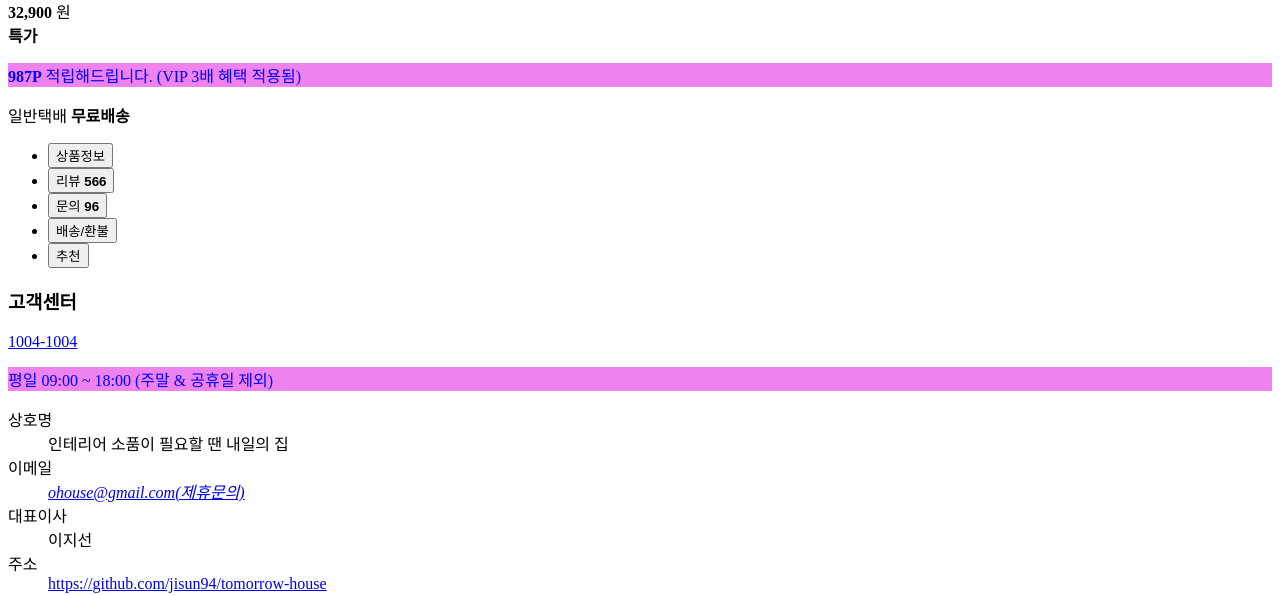
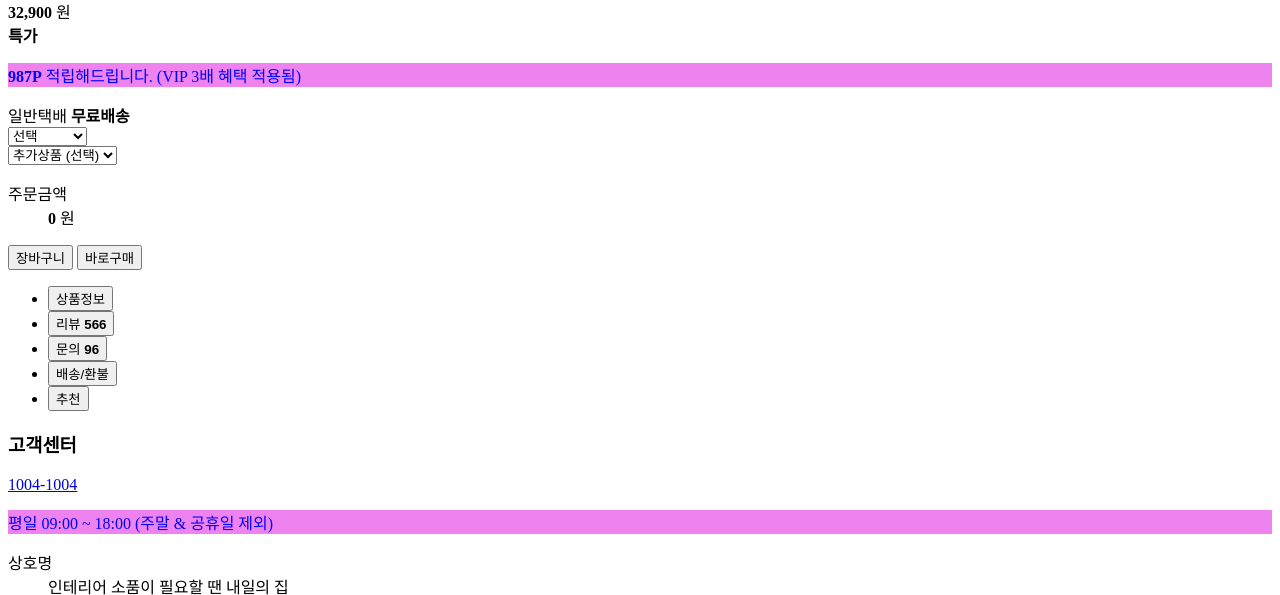
Before and after one commit to jisun94/tomorrow-house, a website: page index.html in a window 1280 px wide. Shown: the part 7143-7738 px from the top of the page. Drawn offline with nearby package versions, Linux system fonts and the light colour scheme.

Commit message:
🚧 Finish marking up order form

```diff
--- a/index.html
+++ b/index.html
@@ -464,6 +464,54 @@
                 <strong class="tag-gray">무료배송</strong>
               </div>
             </section>
+
+            <form class="order-form lg-only" action="/" method="post">
+              <div class="order-inputs">
+                <div class="select-group is-active">
+                  <select class="form-select" id="select-1" required>
+                    <option value="">선택</option>
+                    <option value="1">선택사항1</option>
+                    <option value="2">선택사항2</option>
+                    <option value="3">선택사항3</option>
+                    <option value="4">선택사항4</option>
+                    <option value="5">선택사항5</option>
+                  </select>
+                  <i class="ic-caret" aria-hidden></i>
+                </div>
+                <div class="select-group">
+                  <select class="form-select" id="select-2">
+                    <option value="">추가상품 (선택)</option>
+                    <option value="1">선택사항1</option>
+                    <option value="2">선택사항2</option>
+                    <option value="3">선택사항3</option>
+                    <option value="4">선택사항4</option>
+                    <option value="5">선택사항5</option>
+                  </select>
+                  <i class="ic-caret" aria-hidden></i>
+                </div>
+              </div>
+
+              <dl class="order-summary">
+                <dt>주문금액</dt>
+                <dd>
+                  <output for="select-1 select-2">
+                    <div class="price-20">
+                      <strong class="amount">0</strong>
+                      <span class="currency">원</span>
+                    </div>
+                  </output>
+                </dd>
+              </dl>
+
+              <div class="button-group">
+                <button class="btn-outlined btn-55" type="button">
+                  장바구니
+                </button>
+                <button class="btn-primary btn-55" type="submit">
+                  바로구매
+                </button>
+              </div>
+            </form>
           </div>
         </div>
       </div>
```
